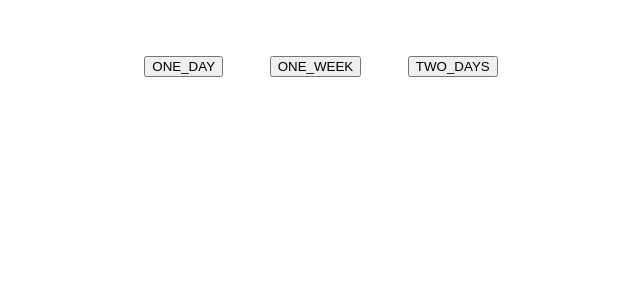
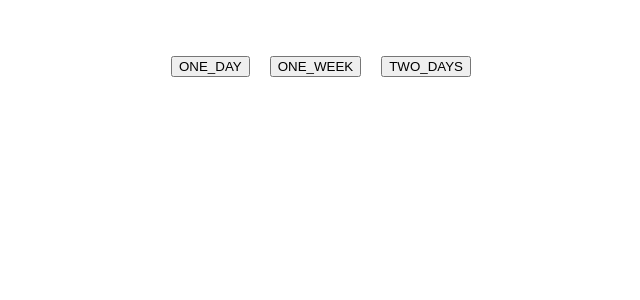
Before and after one commit to shervonw/parking-ticket-generator, a React (Create React App) app: page / in a window 1280 px wide. Shown: the top 300 px of the page, without its empty margins (319-959 px from the left). Built offline with nearby package versions, Linux system fonts and the light colour scheme.

Commit message:
reduce width

```diff
--- a/src/App.js
+++ b/src/App.js
@@ -7,7 +7,7 @@ const ButtonWrapper = styled.div`
   display: flex;
   justify-content: space-around;
   padding-top: 56px;
-  width: 400px;
+  width: 320px;
   margin: auto;
 `;
 
```
